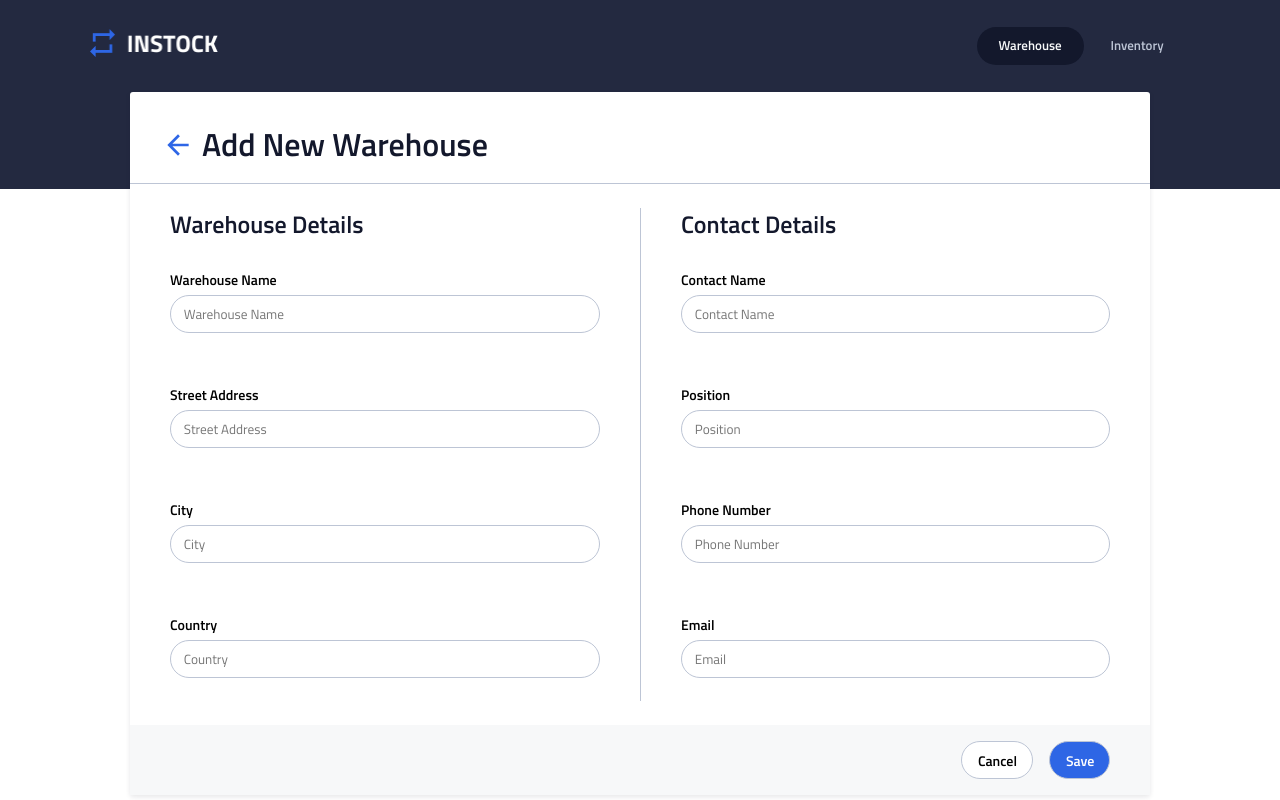
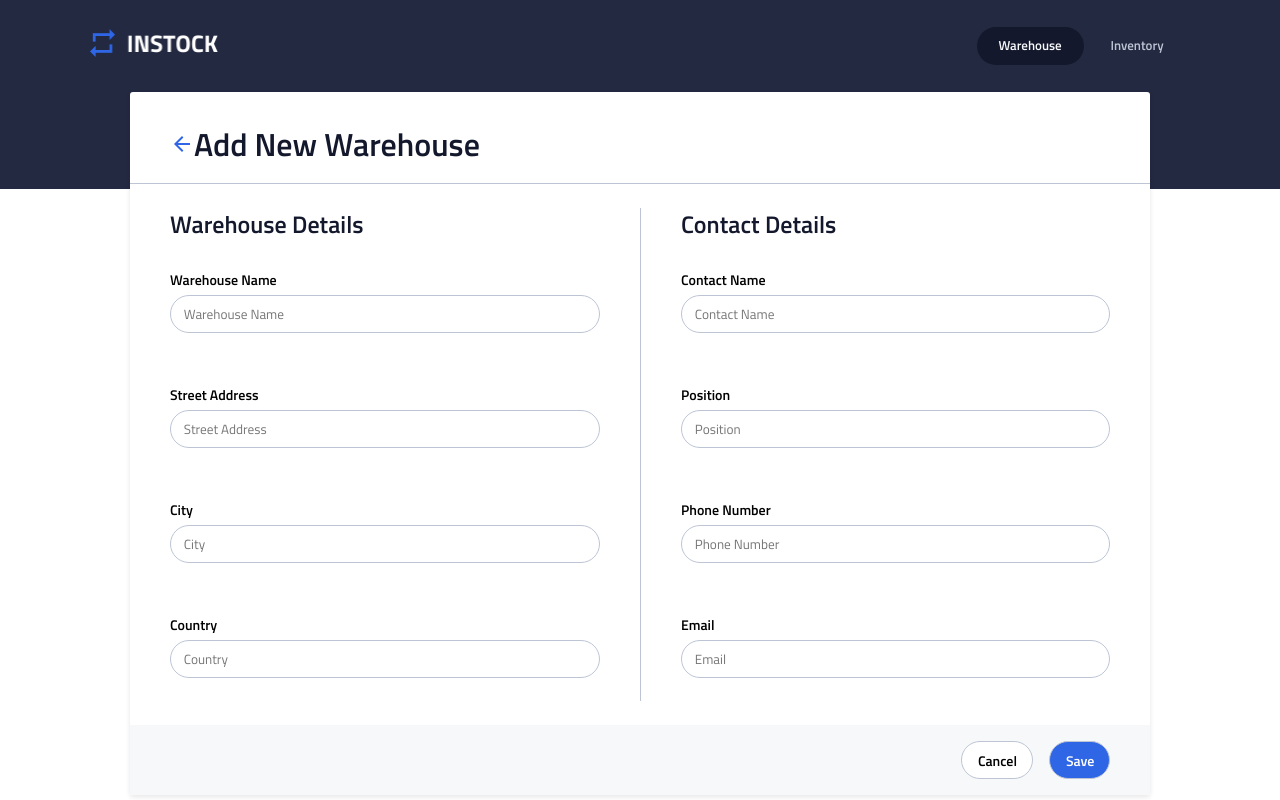
Before and after one commit to Cindymin/instock-fernie, a React (Create React App) app: page /warehouse/add in a window 1280 px wide. Built offline with nearby package versions, Linux system fonts and the light colour scheme.

Commit message:
update the addwarehoue arrow buttton

```diff
--- a/src/components/addwarehouse/AddWarehouse.js
+++ b/src/components/addwarehouse/AddWarehouse.js
@@ -1,7 +1,9 @@
 import axios from "axios";
 import "./AddWarehouse.scss";
-import { useState } from "react";
+// import React, { useState } from "react";
 import error from "../../assets/icons/error-24px.svg"
+import arrow from "../../assets/icons/arrow_back-24px.svg"
+import { Link } from "react-router-dom"
 function AddWarehouse() {
 
 
@@ -109,6 +111,7 @@ if(isWarehouseNameValid && isAdressValid && isCityValid&&isCountryValid&&isConta
   return (
     <form className="addform" noValidate onSubmit={handleSubmit}>
       <div className="addform__title">
+       <Link to="/"> <img src={arrow} className="addform_arrow" alt="back"></img></Link>
         <p>Add New Warehouse</p>
       </div>
 
--- a/src/components/addwarehouse/AddWarehouse.scss
+++ b/src/components/addwarehouse/AddWarehouse.scss
@@ -169,17 +169,14 @@
 @include breakpoints.small {
   .addform {
     &__title {
-      padding: 2rem 2.1rem 2rem 3.5rem;
+      padding: 2rem 2.1rem 2rem 1.5rem;
       font-size: 1.75rem;
       font-weight: 600;
       line-height: 2.25rem;
       color: colors.$primaryDark;
-      padding-left: 3.5rem;
       border-bottom: 1px solid colors.$secondaryLight;
-      background-image: url("../../assets/icons/arrow_back-24px.svg");
-      background-repeat: no-repeat;
-      background-size: 2rem;
-      background-position: left 1rem center;
+     display: flex;
+
     }
 
     &__subtitle {
@@ -189,6 +186,7 @@
       color: colors.$primaryDark;
       margin-top: 1rem;
       margin-bottom: 1rem;
+
     }
     &__container {
       display: flex;
@@ -272,17 +270,13 @@
     &__title {
       padding-top: 2rem;
       padding-bottom: 1.5rem;
-      padding-left: 6rem;
       font-size: 2rem;
       font-weight: 600;
       line-height: 2.5rem;
       color: colors.$primaryDark;
-      padding-left: 6rem;
+      padding-left: 2rem;
       border-bottom: 1px solid colors.$secondaryLight;
-      background-image: url("../../assets/icons/arrow_back-24px.svg");
-      background-repeat: no-repeat;
-      background-size: 2rem;
-      background-position: left 3.5rem bottom 1.6rem;
+    display: flex;
     }
     &__content {
       display: flex;
@@ -389,19 +383,15 @@
 
     &__title {
       padding-top: 2rem;
-      padding-left: 4.5rem;
       padding-bottom: 1.2rem;
       font-size: 2rem;
       font-weight: 600;
       line-height: 2.5rem;
       color: colors.$primaryDark;
-      padding-left: 4.5rem;
+      padding-left: 2.5rem;
       border-bottom: 1px solid colors.$secondaryLight;
-      background-image: url("../../assets/icons/arrow_back-24px.svg");
-      background-repeat: no-repeat;
-      background-size: 2rem;
-      background-position: left 2rem bottom 1.4rem;
       margin-bottom: 1.5rem;
+      display: flex;
     }
     &__content {
       display: flex;
```
